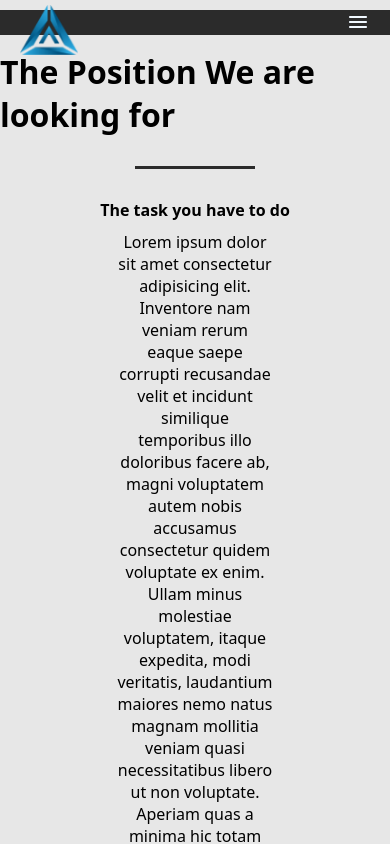
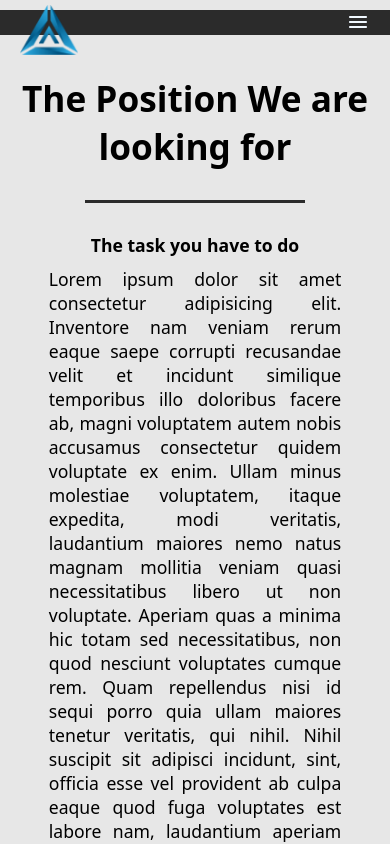
Before and after one commit to raptile666/sample-company-site-react, a React (Create React App) app: page /career in a window 390 px wide. Shown: the top 844 px of the page. Built offline with nearby package versions, Linux system fonts and the light colour scheme; the HTML template or start-up script is replaced by a standard one.

Commit message:
Career breakpoints added

```diff
--- a/src/styles/Career.css
+++ b/src/styles/Career.css
@@ -1,12 +1,14 @@
 .careerMain{
+    margin-top: 50px;
     display: flex;
     flex-direction: column;
     align-items: center;
     justify-content: center;
+    font-size: 1.1rem;
 }
 
 .divider{
-    width: 120px;
+    width: 220px;
     height: 3px;
     background-color: #2b2b2b;
     margin-bottom: 30px;
@@ -18,8 +20,8 @@
 }
 
 .careerMain h1{
-    margin-top: 50px;
     margin-bottom: 30px;
+    text-align: center;
 }
 
 .careerMain h4{
@@ -29,7 +31,7 @@
 
 .careerMain p{
     width: 40%;
-    text-align: center;
+    text-align: justify;
     margin-top: 0;
     margin-bottom: 40px;
 }
@@ -42,3 +44,10 @@
     margin: 0px;
     margin-bottom: 40px;
 }
+
+@media screen and (max-width:1280px){
+    .careerMain p{
+        width: 75%;
+    }
+
+}
```
